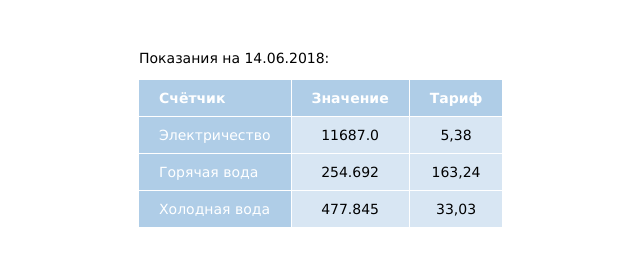
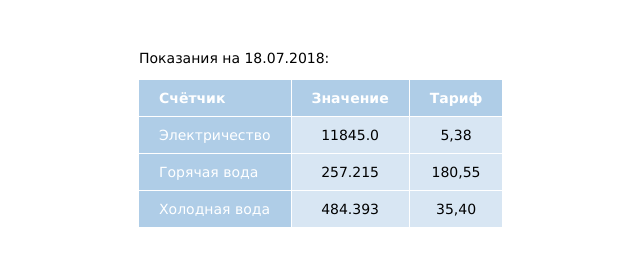
Before and after one commit to alyoshka/alyoshka.github.io, a plain HTML site: page index.html in a window 1280 px wide. Shown: the full height of the page, 301-941 px from the left. Drawn offline with Linux system fonts and the light colour scheme.

Commit message:
Update index.html

```diff
--- a/index.html
+++ b/index.html
@@ -33,7 +33,7 @@
   </head>
   <body>
     <div style="width: 400px; margin: auto; margin-top: 50px;">
-      <p style="font-size:14px;">Показания на 14.06.2018:</p>
+      <p style="font-size:14px;">Показания на 18.07.2018:</p>
       <table class="tbl">
         <thead>
           <tr>
@@ -42,13 +42,13 @@
         </thead>
         <tbody>
           <tr>
-            <td>Электричество</td><td>11687.0</td><td>5,38</td>
+            <td>Электричество</td><td>11845.0</td><td>5,38</td>
           </tr>
           <tr>
-            <td>Горячая вода</td><td>254.692</td><td>163,24</td>
+            <td>Горячая вода</td><td>257.215</td><td>180,55</td>
           </tr>
           <tr>
-            <td>Холодная вода</td><td>477.845</td><td>33,03</td>
+            <td>Холодная вода</td><td>484.393</td><td>35,40</td>
           </tr>
         </tbody>
       </table>
```
